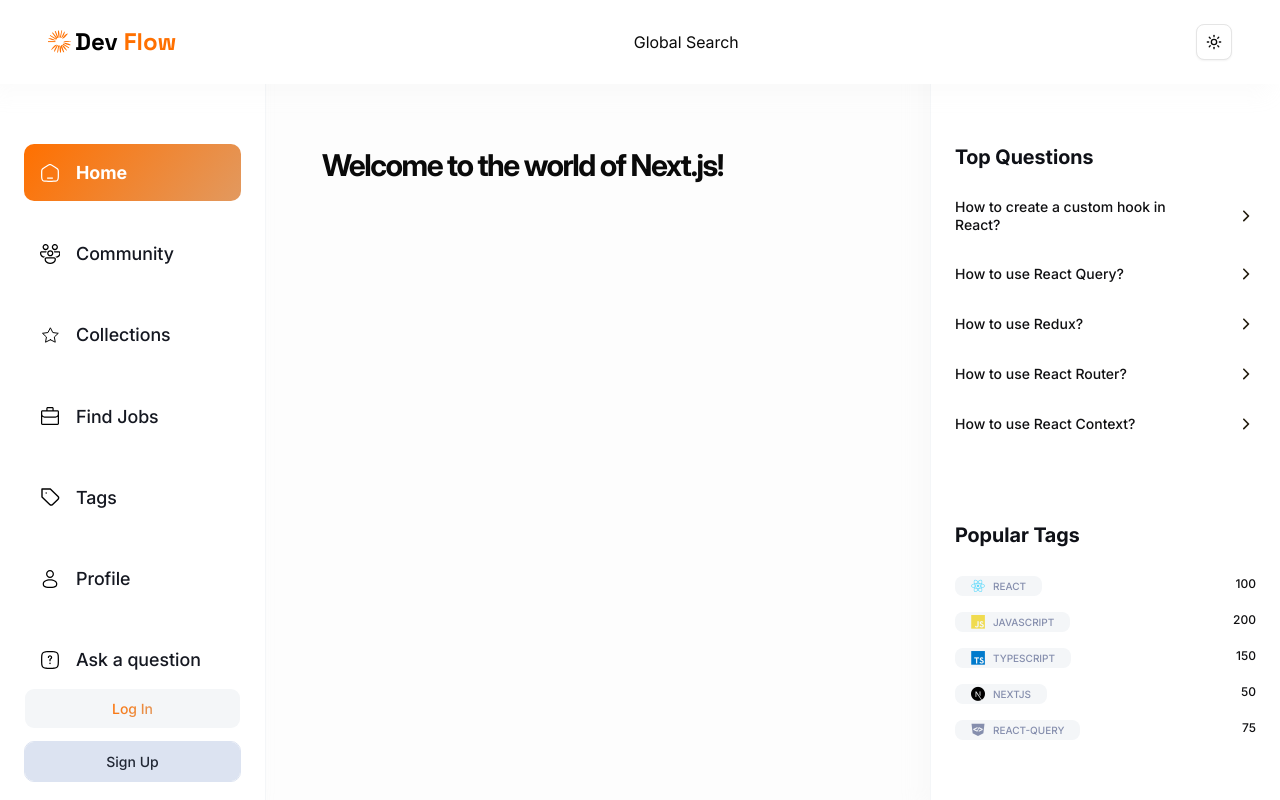
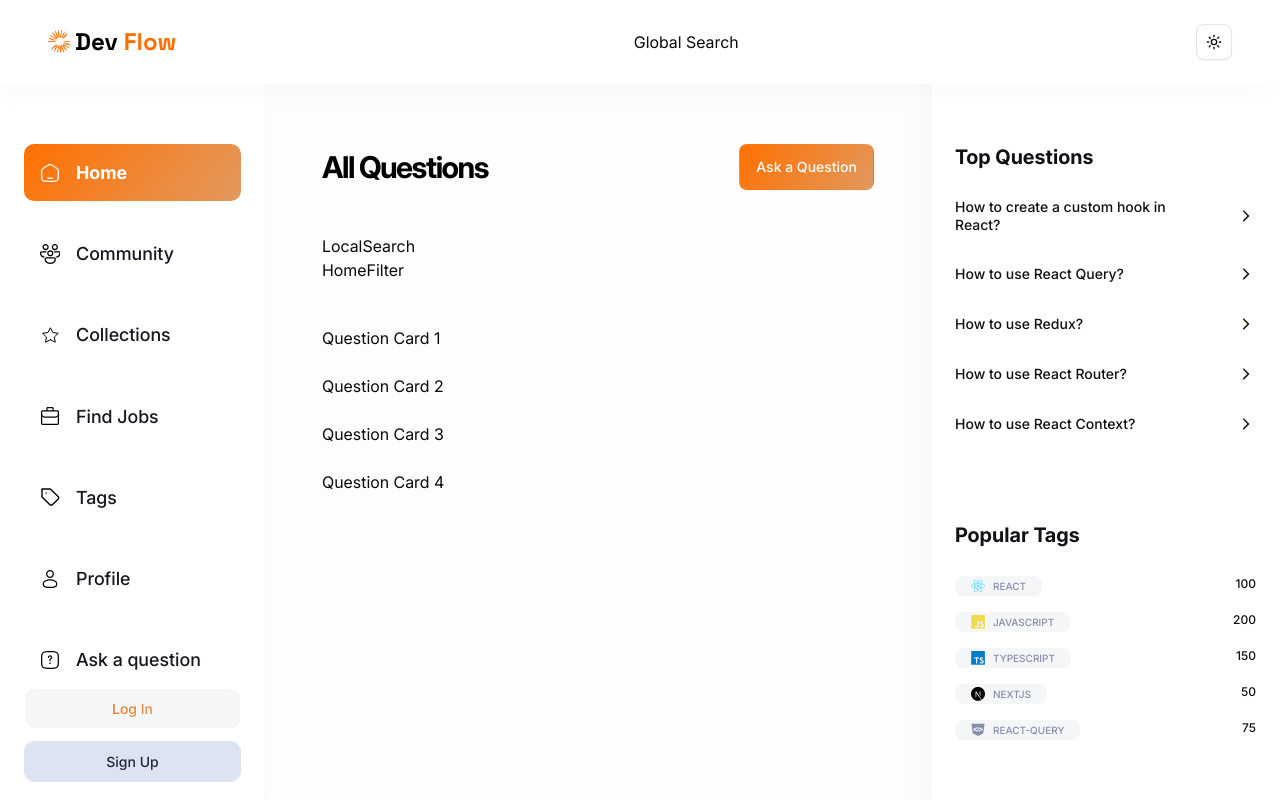
Before and after one commit to williamsbolu/devflow, a Next.js app: page / in a window 1280 px wide. Built offline with nearby package versions, Linux system fonts and the light colour scheme; no server answers.

Commit message:
Home Page Layout

```diff
--- a/app/(root)/page.tsx
+++ b/app/(root)/page.tsx
@@ -1,4 +1,7 @@
 import { auth } from "@/auth";
+import { Button } from "@/components/ui/button";
+import ROUTES from "@/constants/routes";
+import Link from "next/link";
 
 const Home = async () => {
   const session = await auth();
@@ -6,7 +9,21 @@
   console.log(session);
   return (
     <>
-      <h1 className="h1-bold">Welcome to the world of Next.js!</h1>
+      <section className="flex w-full flex-col-reverse justify-between gap-4 sm:flex-row sm:items-center">
+        <h1 className="h1-bold text-dark100_light900">All Questions</h1>
+
+        <Button className="primary-gradient text-light-900! min-h-11.5 px-4 py-3" asChild>
+          <Link href={ROUTES.ASK_QUESTION}>Ask a Question</Link>
+        </Button>
+      </section>
+      <section className="mt-11">LocalSearch</section>
+      HomeFilter
+      <div className="mt-11 flex w-full flex-col gap-6">
+        <p>Question Card 1</p>
+        <p>Question Card 2</p>
+        <p>Question Card 3</p>
+        <p>Question Card 4</p>
+      </div>
     </>
   );
 };
--- a/constants/routes.ts
+++ b/constants/routes.ts
@@ -2,6 +2,7 @@
   HOME: "/",
   SIGN_IN: "/sign-in",
   SIGN_UP: "/sign-up",
+  ASK_QUESTION: "/ask-question",
   PROFILE: (id: string) => `/profile/${id}`,
   TAGS: (id: string) => `/tags/${id}`,
 };
```
